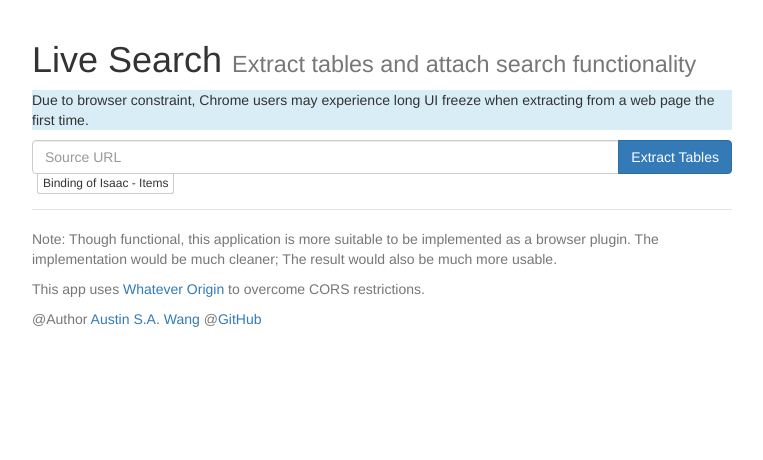
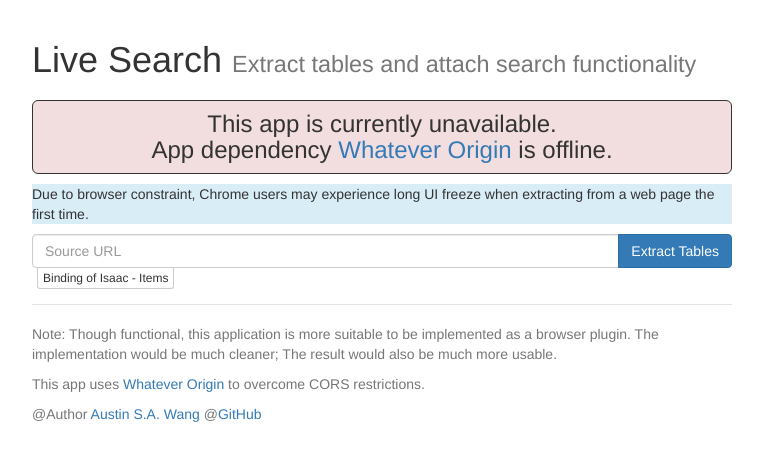
Before and after one commit to austin-sa-wang/dynamic-listify, a website: page app/index.html in a window 1280 px wide. Shown: the whole page, without its empty margins (258-1021 px from the left). Drawn offline with nearby package versions, Linux system fonts and the light colour scheme; some packages are replaced by stand-ins of ours; files that its build step writes are made by us from their sources; a script that the page names is missing.

Commit message:
Add dependency server status check

```diff
--- /dev/null
+++ b/app/components/dependencyUnavailableDirective.js
@@ -0,0 +1,22 @@
+'use strict';
+
+angular
+  .module('dependencyUnavailable', [])
+
+  .directive('dependencyUnavailable', function () {
+    var DEPENDENCY_URL = 'http://www.whateverorigin.org/';
+    return {
+      compile: function (tElem) {
+        console.log('dependencyUnavailable');
+        var script = document.body.appendChild(document.createElement('script'));
+        script.onerror = function () {
+          console.log('unavailable');
+          tElem.removeClass('hidden');
+        };
+        script.src = DEPENDENCY_URL;
+
+        script.parentNode.removeChild(script);
+        script = null;
+      }
+    };
+  });
--- a/app/index.html
+++ b/app/index.html
@@ -26,6 +26,7 @@
     <h1>Live Search
       <small>Extract tables and attach search functionality</small>
     </h1>
+    <span dependency-unavailable id="dependency-alert" class="h3 text-center hidden bg-danger">This app is currently unavailable.<br> App dependency <a href="http://www.whateverorigin.org/" target="_blank">Whatever Origin</a> is offline.</span>
     <p if-chrome class="hidden bg-info">Due to browser constraint, Chrome users may experience long UI freeze when extracting from a web page the first time.</p>
   </header>
   <div ls-search-bar=""></div>
@@ -84,6 +85,7 @@
 <script src="components/search_bar/lsSearchBar.js"></script>
 <script src="components/listExtractionFactory.js"></script>
 <script src="components/ifChromeDirective.js"></script>
+<script src="components/dependencyUnavailableDirective.js"></script>
 <!-- endbuild -->
 </body>
 </html>
--- a/app/scripts/app.js
+++ b/app/scripts/app.js
@@ -13,5 +13,6 @@ angular
     'liveSearchList',
     'liveSearchListContainer',
     'lsSearchBar',
-    'ifChrome'
+    'ifChrome',
+    'dependencyUnavailable'
   ]);
--- a/app/styles/main.css
+++ b/app/styles/main.css
@@ -20,6 +20,13 @@
   margin-top: 1px;
   border: 1px solid;
   border-radius: 3px;
+}
+
+#dependency-alert {
+  display: block;
+  padding: 10px;
+  border-radius: 6px;
+  border: 1px solid;
 }
 
 /*******************************************
```
